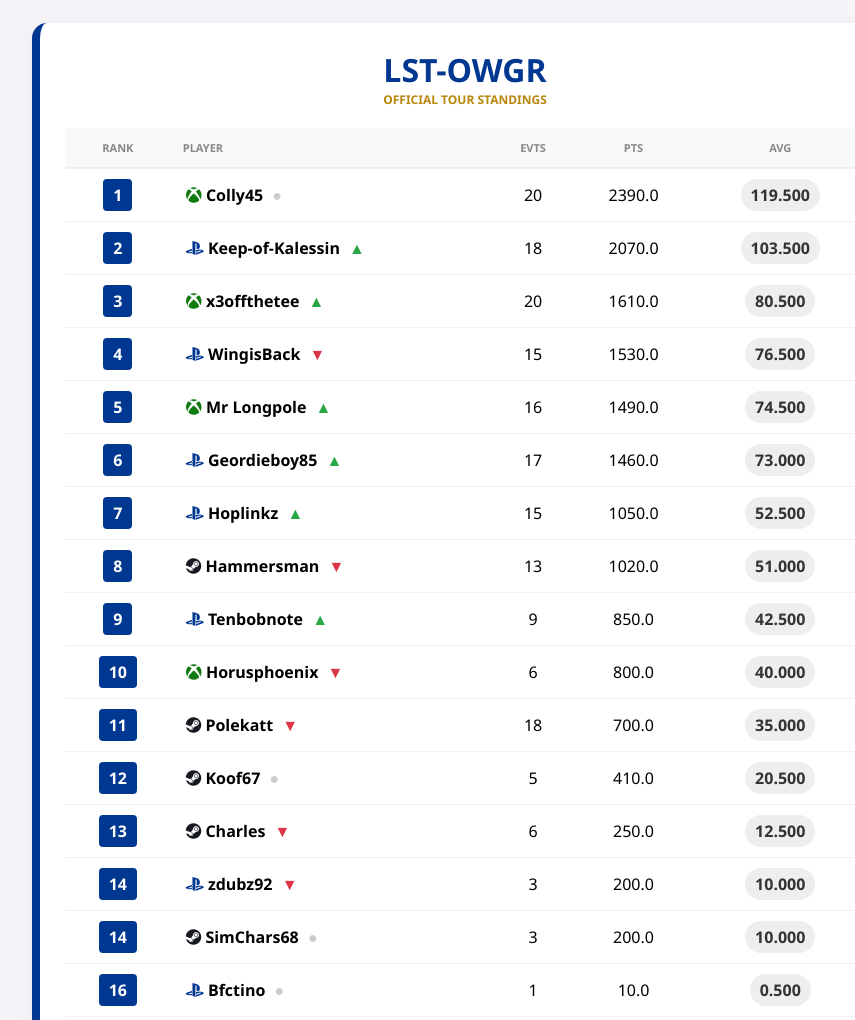
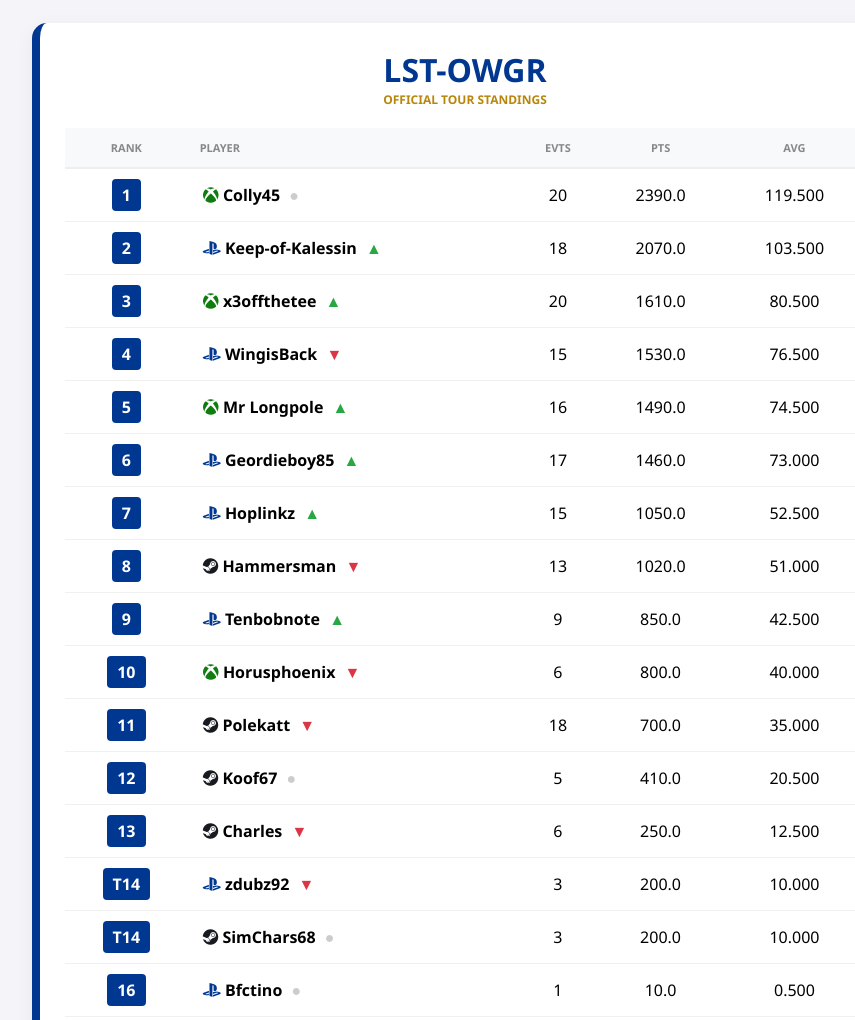
Before and after one commit to lst-2k/lst-owgr, a plain HTML site: page index.html in a window 1280 px wide. Shown: the top 1020 px of the page, without its empty margins (179-1034 px from the left). Drawn offline with Linux system fonts and the light colour scheme.

Commit message:
Update index.html

```diff
--- a/index.html
+++ b/index.html
@@ -33,30 +33,38 @@
     </table>
 </div>
 <script>
-    fetch('owgr_data.json?v=' + Date.now())
+   fetch('owgr_data.json?v=' + Date.now())
     .then(r => r.json())
     .then(data => {
         document.getElementById('loader').style.display = 'none';
         document.getElementById('mainTable').style.display = 'table';
         const tbody = document.getElementById('list');
 
-        Object.keys(data).map(name => {
+        const players = Object.keys(data).map(name => {
             const p = data[name];
             const h = p.history || [];
             const total = h.reduce((a, b) => a + b, 0);
             const avg = h.length > 0 ? (total / Math.max(20, h.length)) : 0;
             return { name, total, avg, count: h.length, platform: p.platform, cRank: p.cRank || 99, sRank: p.sRank };
-        }).sort((a, b) => a.cRank - b.cRank).forEach(p => {
+        }).sort((a, b) => a.cRank - b.cRank);
+
+        // Count ranks for Ties
+        const rankCounts = {};
+        players.forEach(p => { rankCounts[p.cRank] = (rankCounts[p.cRank] || 0) + 1; });
+
+        players.forEach(p => {
             let arrow = '<span class="steady">●</span>';
             if (p.sRank && p.cRank < p.sRank) arrow = '<span class="up">▲</span>';
             else if (p.sRank && p.cRank > p.sRank) arrow = '<span class="down">▼</span>';
 
+            const tiePrefix = rankCounts[p.cRank] > 1 ? "T" : "";
+
             tbody.innerHTML += `<tr>
-                <td><span class="rank-badge">${p.cRank}</span></td>
+                <td><span class="rank-badge">${tiePrefix}${p.cRank}</span></td>
                 <td style="text-align:left"><i class="fa-brands fa-${p.platform}"></i> <strong>${p.name}</strong> ${arrow}</td>
                 <td>${p.count}</td>
                 <td>${p.total.toFixed(1)}</td>
-                <td><span class="avg-pill">${p.avg.toFixed(3)}</span></td>
+                <td><span class="lst-pill">${p.avg.toFixed(3)}</span></td>
             </tr>`;
         });
     });
```
